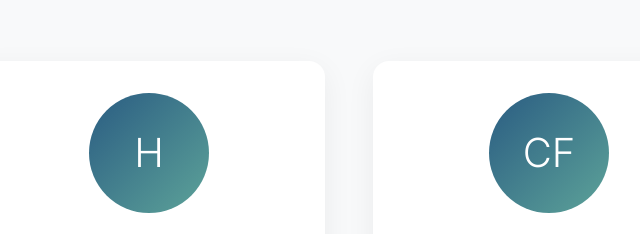
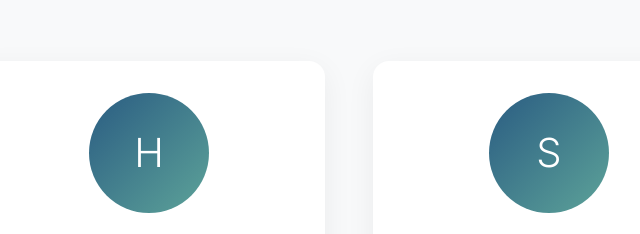
Before and after one commit to LEEEBBK/LE-EEBBK-Website, a plain HTML site: page index.html in a window 1280 px wide. Shown: the part 982-1216 px from the top of the page, 491-1131 px from the left. Drawn offline with Linux system fonts and the light colour scheme.

Commit message:
Update index.html

```diff
--- a/index.html
+++ b/index.html
@@ -265,7 +265,7 @@
                 <p>技术支持</p>
             </div>
             <div class="member-card">
-                <div class="avatar">CF</div>
+                <div class="avatar">S</div>
                 <h3>steam</h3>
                 <p class="position">程序编写者</p>
                 <p>网页维护</p>
```
